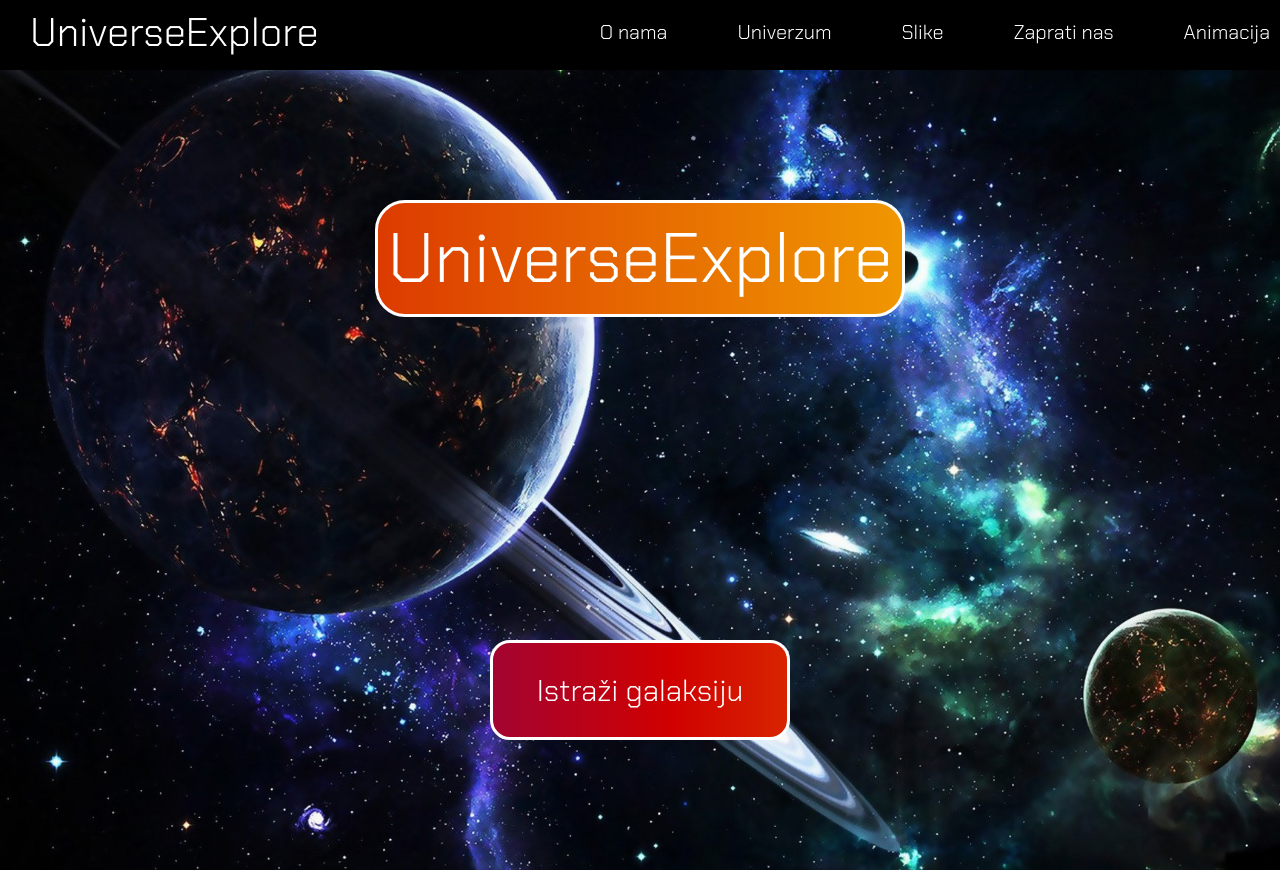
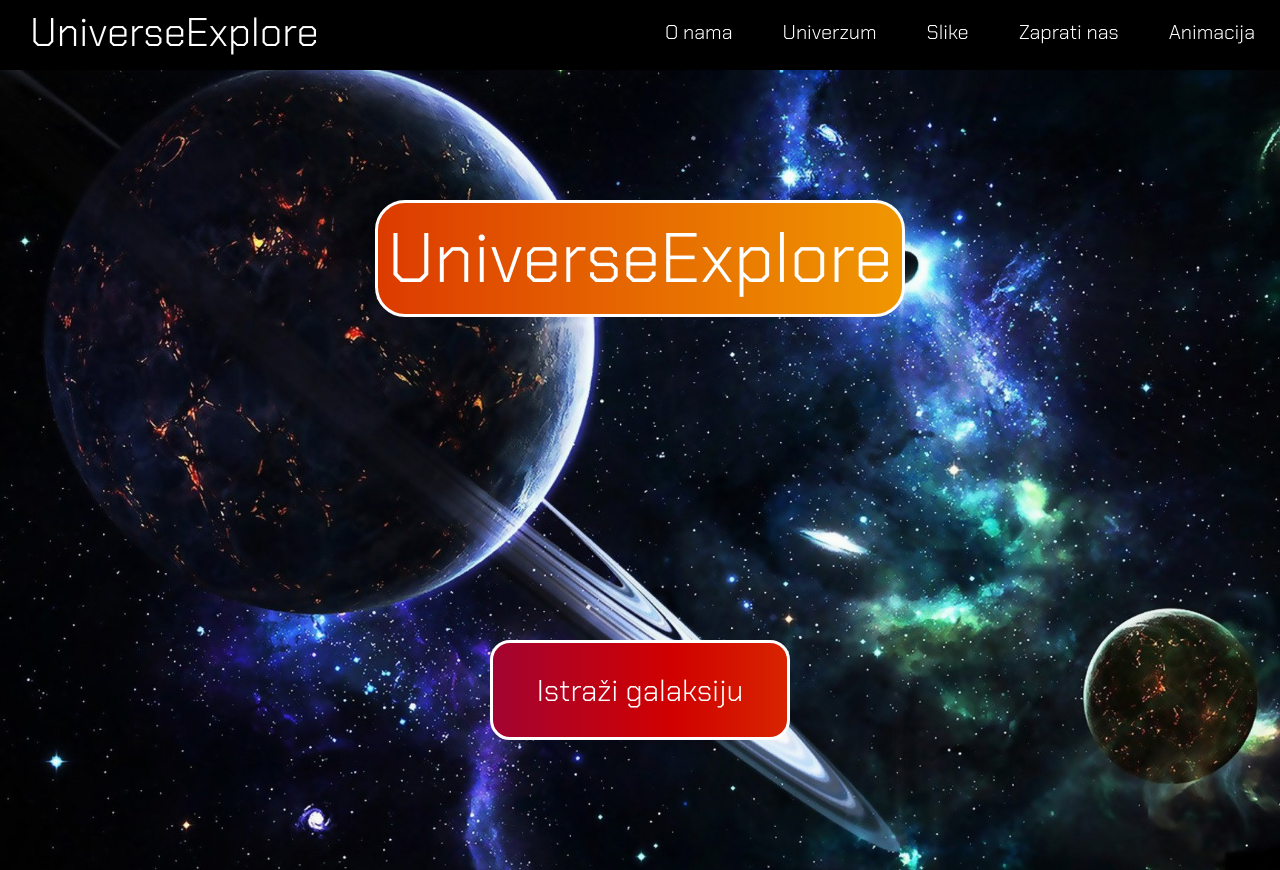
Before and after one commit to Sanjin22/Universe_Explore, a plain HTML site: page index.html in a window 1280 px wide. Shown: the top 870 px of the page. Drawn offline with Linux system fonts and the light colour scheme.

Commit message:
Updating visuals and making changes in responsiveness

```diff
--- a/style.css
+++ b/style.css
@@ -4,6 +4,10 @@
   box-sizing: border-box;
   font-family: "Trebuchet MS", "Lucida Sans Unicode", "Lucida Grande",
     "Lucida Sans", Arial, sans-serif;
+}
+
+html {
+  scroll-behavior: smooth;
 }
 
 .kontejner {
@@ -37,6 +41,8 @@
 #stavke {
   display: flex;
   flex-direction: row;
+  justify-content: space-around;
+  width: 50%;
 }
 
 #darkButton {
@@ -79,10 +85,11 @@
 #izbornik a {
   text-decoration: none;
   color: white;
-  margin-left: 50px;
   font-size: 20px;
   padding: 10px;
   user-select: none;
+  border-radius: 10px;
+  transition: 0.3s;
 }
 
 #izbornik a:first-child {
@@ -397,7 +404,7 @@ hr {
   }
 }
 
-@media only screen and (max-width: 800px) {
+@media only screen and (max-width: 1000px) {
   #izbornik {
     display: flex;
     flex-direction: column;
```
